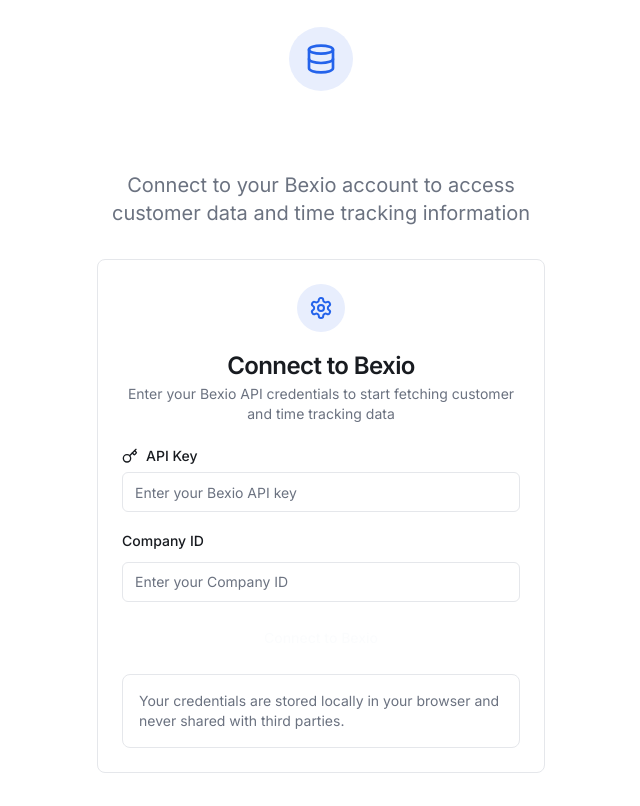
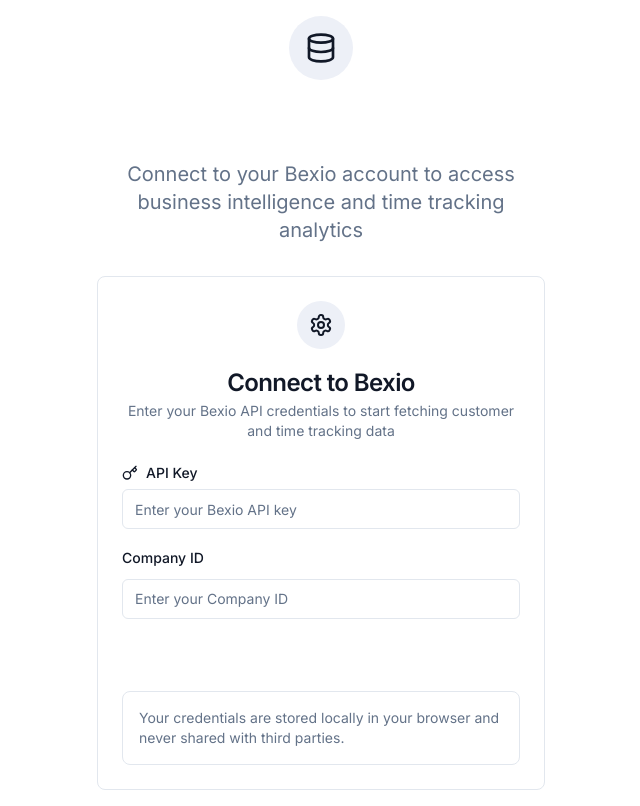
Before and after one commit to dhruv-db/tic-tac, a React (Vite) app: page / in a window 1280 px wide. Shown: the whole page, without its empty margins (319-959 px from the left). Built offline with nearby package versions, Linux system fonts and the light colour scheme.

Commit message:
Apply databridge branding
Update the UI to match the branding and theme of databridge.ch.

```diff
--- a/index.html
+++ b/index.html
@@ -3,21 +3,21 @@
   <head>
     <meta charset="UTF-8" />
     <meta name="viewport" content="width=device-width, initial-scale=1.0" />
-    <title>Bexio Enterprise Dashboard</title>
-    <meta name="description" content="Professional time tracking and project management powered by Bexio API" />
-    <meta name="author" content="Enterprise Solutions" />
+    <title>Databridge - Time Tracking & Business Intelligence</title>
+    <meta name="description" content="Professional time tracking and analytics platform - Sustainable digital solutions for business value" />
+    <meta name="author" content="Databridge AG" />
 
     <link rel="preconnect" href="https://fonts.googleapis.com">
     <link rel="preconnect" href="https://fonts.gstatic.com" crossorigin>
-    <link href="https://fonts.googleapis.com/css2?family=Inter:wght@300;400;500;600;700&display=swap" rel="stylesheet">
+    <link href="https://fonts.googleapis.com/css2?family=Inter:wght@300;400;500;600;700;800&display=swap" rel="stylesheet">
 
-    <meta property="og:title" content="Bexio Enterprise Dashboard" />
-    <meta property="og:description" content="Professional time tracking and project management powered by Bexio API" />
+    <meta property="og:title" content="Databridge - Time Tracking & Business Intelligence" />
+    <meta property="og:description" content="Professional time tracking and analytics platform - Sustainable digital solutions for business value" />
     <meta property="og:type" content="website" />
     <meta property="og:image" content="https://lovable.dev/opengraph-image-p98pqg.png" />
 
     <meta name="twitter:card" content="summary_large_image" />
-    <meta name="twitter:site" content="@lovable_dev" />
+    <meta name="twitter:site" content="@databridgeag" />
     <meta name="twitter:image" content="https://lovable.dev/opengraph-image-p98pqg.png" />
   </head>
 
--- a/src/index.css
+++ b/src/index.css
@@ -1,4 +1,4 @@
-@import url('https://fonts.googleapis.com/css2?family=Inter:wght@300;400;500;600;700&display=swap');
+@import url('https://fonts.googleapis.com/css2?family=Inter:wght@300;400;500;600;700;800&display=swap');
 
 @tailwind base;
 @tailwind components;
@@ -9,67 +9,69 @@ All colors MUST be HSL for consistency. */
 
 @layer base {
   :root {
-    /* Corporate Color Palette */
+    /* Databridge Corporate Color Palette */
     --background: 0 0% 100%;
-    --foreground: 220 14% 11%;
+    --foreground: 221 39% 11%;
 
     /* Card backgrounds */
     --card: 0 0% 100%;
-    --card-foreground: 220 14% 11%;
+    --card-foreground: 221 39% 11%;
 
     /* Popover backgrounds */
     --popover: 0 0% 100%;
-    --popover-foreground: 220 14% 11%;
+    --popover-foreground: 221 39% 11%;
 
-    /* Corporate Primary - Professional Blue */
-    --primary: 221 83% 53%;
-    --primary-foreground: 210 40% 98%;
-    --primary-subtle: 221 83% 95%;
-    --primary-glow: 221 83% 65%;
+    /* Databridge Primary - Navy Blue */
+    --primary: 221 39% 11%;
+    --primary-foreground: 0 0% 100%;
+    --primary-subtle: 221 39% 95%;
+    --primary-glow: 221 39% 25%;
 
-    /* Corporate Secondary - Sophisticated Gray */
-    --secondary: 215 16% 47%;
-    --secondary-foreground: 220 14% 11%;
+    /* Databridge Accent - Golden Yellow */
+    --accent: 45 93% 58%;
+    --accent-foreground: 221 39% 11%;
+
+    /* Secondary - Light Blue */
+    --secondary: 215 28% 88%;
+    --secondary-foreground: 221 39% 11%;
 
     /* Muted colors for subtle elements */
-    --muted: 220 14% 96%;
-    --muted-foreground: 220 9% 46%;
-
-    /* Accent colors */
-    --accent: 220 14% 96%;
-    --accent-foreground: 220 9% 15%;
+    --muted: 215 28% 96%;
+    --muted-foreground: 215 16% 46%;
 
     /* Destructive colors */
     --destructive: 0 84% 60%;
-    --destructive-foreground: 210 40% 98%;
+    --destructive-foreground: 0 0% 100%;
 
     /* Success colors */
     --success: 142 71% 45%;
-    --success-foreground: 355 25% 95%;
+    --success-foreground: 0 0% 100%;
 
-    /* Warning colors */
-    --warning: 38 92% 50%;
-    --warning-foreground: 48 96% 89%;
+    /* Warning colors - Databridge Yellow */
+    --warning: 45 93% 58%;
+    --warning-foreground: 221 39% 11%;
 
-    /* Info colors */
+    /* Info colors - Light Blue */
     --info: 199 89% 48%;
-    --info-foreground: 210 40% 98%;
+    --info-foreground: 0 0% 100%;
 
     /* Border and input colors */
-    --border: 220 13% 91%;
-    --input: 220 13% 91%;
-    --ring: 221 83% 53%;
+    --border: 215 28% 91%;
+    --input: 215 28% 91%;
+    --ring: 45 93% 58%;
 
-    /* Corporate gradients */
-    --gradient-primary: linear-gradient(135deg, hsl(221 83% 53%), hsl(221 83% 65%));
-    --gradient-secondary: linear-gradient(135deg, hsl(215 16% 47%), hsl(215 16% 55%));
-    --gradient-subtle: linear-gradient(180deg, hsl(0 0% 100%), hsl(220 14% 98%));
-    --gradient-corporate: linear-gradient(135deg, hsl(221 83% 53%), hsl(215 16% 47%));
+    /* Databridge gradients */
+    --gradient-primary: linear-gradient(135deg, hsl(221 39% 11%), hsl(221 39% 25%));
+    --gradient-secondary: linear-gradient(135deg, hsl(215 28% 88%), hsl(199 89% 48%));
+    --gradient-subtle: linear-gradient(180deg, hsl(0 0% 100%), hsl(215 28% 98%));
+    --gradient-corporate: linear-gradient(135deg, hsl(221 39% 11%), hsl(45 93% 58%));
+    --gradient-hero: linear-gradient(135deg, hsl(221 39% 11%) 0%, hsl(221 39% 25%) 50%, hsl(199 89% 48%) 100%);
 
-    /* Corporate shadows */
-    --shadow-elegant: 0 10px 30px -10px hsl(221 83% 53% / 0.1);
-    --shadow-corporate: 0 4px 20px -4px hsl(220 14% 11% / 0.1);
-    --shadow-subtle: 0 2px 8px -2px hsl(220 14% 11% / 0.05);
+    /* Databridge shadows */
+    --shadow-elegant: 0 10px 30px -10px hsl(221 39% 11% / 0.15);
+    --shadow-corporate: 0 4px 20px -4px hsl(221 39% 11% / 0.1);
+    --shadow-subtle: 0 2px 8px -2px hsl(221 39% 11% / 0.08);
+    --shadow-glow: 0 0 40px hsl(45 93% 58% / 0.3);
 
     /* Transitions */
     --transition-smooth: all 0.3s cubic-bezier(0.4, 0, 0.2, 1);
--- a/src/pages/Index.tsx
+++ b/src/pages/Index.tsx
@@ -25,6 +25,8 @@ const Index = () => {
     fetchProjects,
     fetchTimeEntries,
     createTimeEntry,
+    updateTimeEntry,
+    deleteTimeEntry,
     loadStoredCredentials,
     disconnect,
   } = useBexioApi();
@@ -56,10 +58,10 @@ const Index = () => {
               <Database className="h-8 w-8 text-primary" />
             </div>
             <h1 className="text-4xl font-bold mb-4 bg-[var(--gradient-primary)] bg-clip-text text-transparent">
-              Bexio Dashboard
+              Databridge Analytics
             </h1>
             <p className="text-xl text-muted-foreground max-w-md mx-auto">
-              Connect to your Bexio account to access customer data and time tracking information
+              Connect to your Bexio account to access business intelligence and time tracking analytics
             </p>
           </div>
           <BexioConnector onConnect={connect} isConnected={isConnected} />
@@ -79,8 +81,13 @@ const Index = () => {
                 <Database className="h-6 w-6 text-primary" />
               </div>
               <div>
-                <h1 className="text-2xl font-bold">Bexio Dashboard</h1>
-                <p className="text-sm text-muted-foreground">Connected and ready</p>
+                <h1 className="text-2xl font-bold">
+                  <span className="databridge-brand">data</span>
+                  <span className="databridge-accent">^</span>
+                  <span className="databridge-brand">bridge</span>
+                  <span className="text-muted-foreground text-lg ml-2">Analytics</span>
+                </h1>
+                <p className="text-sm text-muted-foreground">Business Intelligence Platform</p>
               </div>
             </div>
 
@@ -166,6 +173,8 @@ const Index = () => {
                 timeEntries={timeEntries}
                 isLoading={isLoadingTimeEntries}
                 onCreateTimeEntry={createTimeEntry}
+                onUpdateTimeEntry={updateTimeEntry}
+                onDeleteTimeEntry={deleteTimeEntry}
                 isCreatingTimeEntry={isCreatingTimeEntry}
                 contacts={contacts}
                 projects={projects}
--- a/tailwind.config.ts
+++ b/tailwind.config.ts
@@ -80,6 +80,19 @@ export default {
 					ring: 'hsl(var(--sidebar-ring))'
 				}
 			},
+			backgroundImage: {
+				'gradient-primary': 'var(--gradient-primary)',
+				'gradient-secondary': 'var(--gradient-secondary)',
+				'gradient-subtle': 'var(--gradient-subtle)',
+				'gradient-corporate': 'var(--gradient-corporate)',
+				'gradient-hero': 'var(--gradient-hero)'
+			},
+			boxShadow: {
+				'elegant': 'var(--shadow-elegant)',
+				'corporate': 'var(--shadow-corporate)',
+				'subtle': 'var(--shadow-subtle)',
+				'glow': 'var(--shadow-glow)'
+			},
 			borderRadius: {
 				lg: 'var(--radius)',
 				md: 'calc(var(--radius) - 2px)',
```
